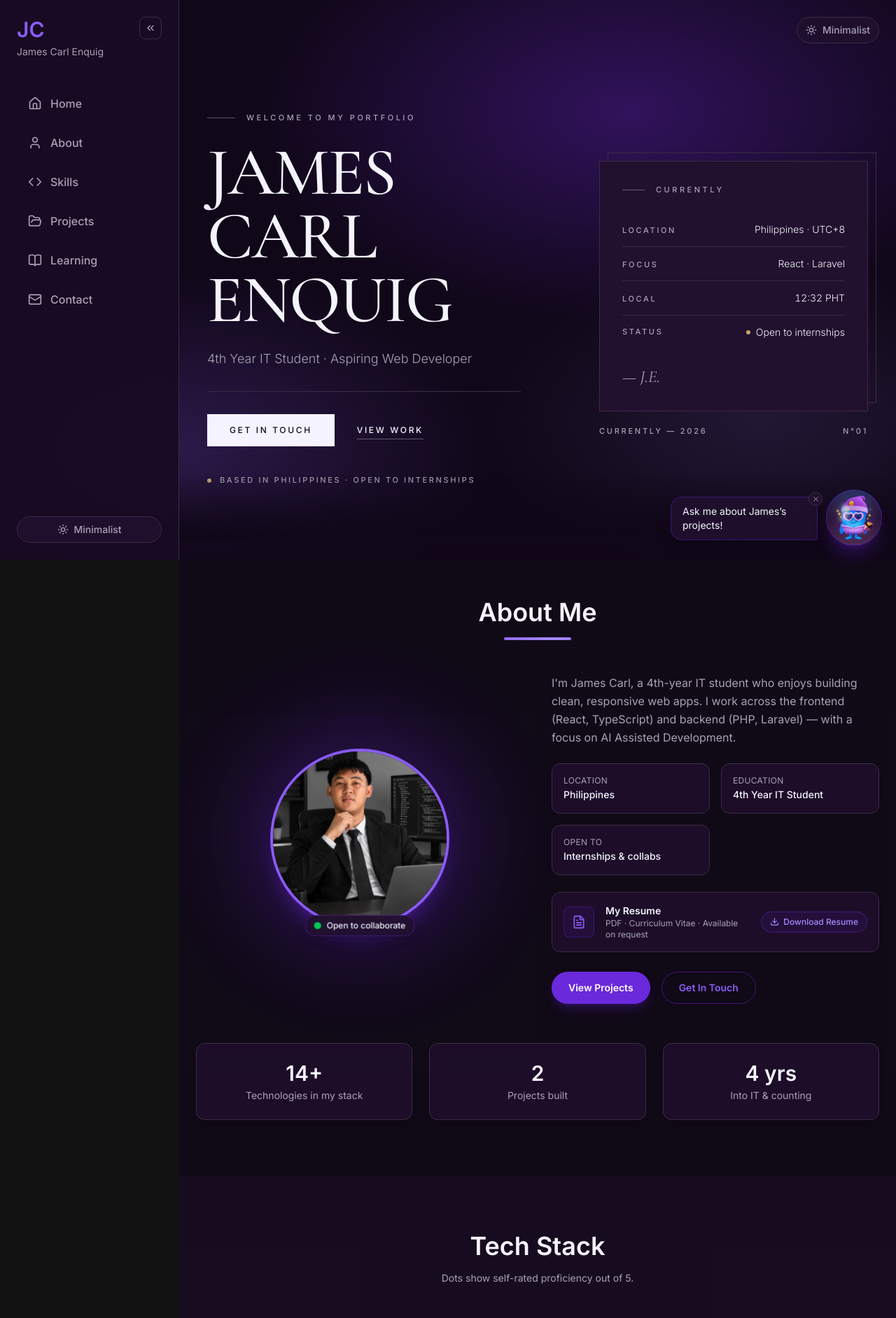
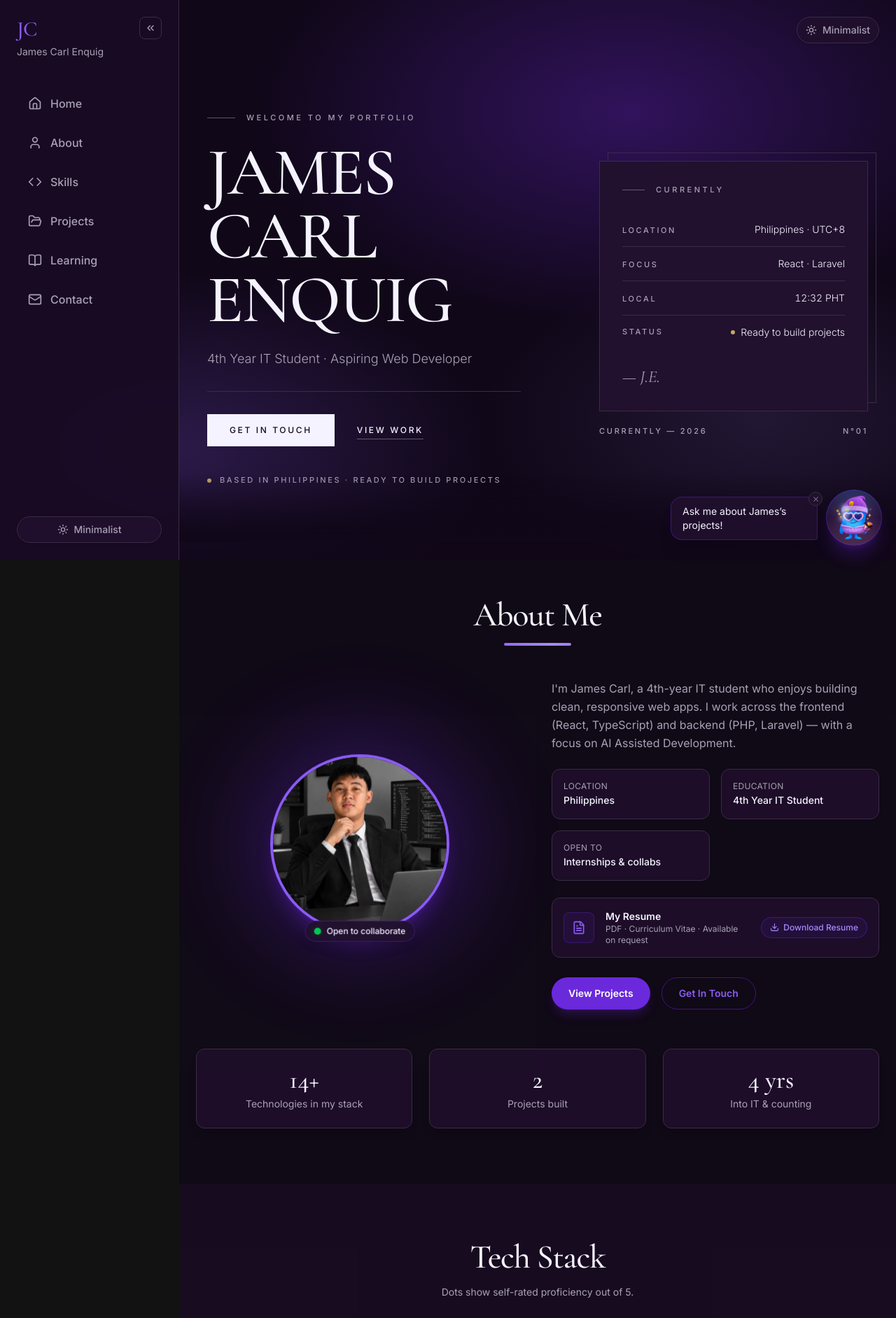
Before and after one commit to Jamesss09/Portfolio, a React (Vite) app in the folder my-portfolio/: page / in a window 1280 px wide. Shown: the top 1884 px of the page at 70% size. Built offline with nearby package versions, Linux system fonts and the light colour scheme.

Commit message:
Unify portfolio typography with Hero serif and fix Hero status wording

```diff
--- a/my-portfolio/src/components/About.tsx
+++ b/my-portfolio/src/components/About.tsx
@@ -37,7 +37,7 @@ const About = () => {
           viewport={{ once: true }}
           className="text-center mb-12"
         >
-          <h2 className="text-4xl font-bold text-text-primary mb-4">About Me</h2>
+          <h2 className="font-display text-5xl font-medium tracking-tight text-text-primary mb-4">About Me</h2>
           {/* Animated gradient underline */}
           <motion.div
             animate={{ backgroundPositionX: ['0%', '200%'] }}
@@ -148,7 +148,7 @@ const About = () => {
               whileHover={{ y: -4 }}
               className="rounded-xl border border-border bg-bg-card/80 p-6 text-center shadow-lg backdrop-blur-sm transition-colors hover:border-primary/50"
             >
-              <p className="text-3xl font-bold text-text-primary">{stat.value}</p>
+              <p className="font-display text-4xl font-medium text-text-primary">{stat.value}</p>
               <p className="text-sm text-text-secondary mt-1">{stat.label}</p>
             </motion.div>
           ))}
--- a/my-portfolio/src/components/Contact.tsx
+++ b/my-portfolio/src/components/Contact.tsx
@@ -129,7 +129,7 @@ const Contact = () => {
           viewport={{ once: true }}
           transition={{ duration: 0.6 }}
         >
-          <h2 className="text-4xl sm:text-5xl font-bold text-text-primary mb-4 text-center">
+          <h2 className="font-display text-5xl sm:text-6xl font-medium tracking-tight text-text-primary mb-4 text-center">
             LET'S BUILD SOMETHING
             <span className="text-primary-light block">TOGETHER</span>
           </h2>
@@ -148,7 +148,7 @@ const Contact = () => {
                 Available for internships &amp; collaboration
               </span>
 
-              <h3 className="text-2xl font-semibold text-text-primary mb-3">Let's connect</h3>
+              <h3 className="font-display text-3xl font-medium tracking-tight text-text-primary mb-3">Let's connect</h3>
               <p className="text-text-secondary mb-8">
                 The fastest way to reach me is the form — it lands straight in my inbox.
                 Prefer email or socials? Use the links below.
--- a/my-portfolio/src/components/GitHubContributions.tsx
+++ b/my-portfolio/src/components/GitHubContributions.tsx
@@ -18,7 +18,7 @@ const GitHubContributions = () => {
           transition={{ duration: 0.6 }}
           className="text-center mb-8"
         >
-          <h2 className="text-3xl sm:text-4xl font-bold text-text-primary mb-4 flex flex-wrap items-center justify-center gap-3">
+          <h2 className="font-display text-4xl sm:text-5xl font-medium tracking-tight text-text-primary mb-4 flex flex-wrap items-center justify-center gap-3">
             <GithubIcon width={30} height={30} className="text-primary-light" />
             Live GitHub Contributions
           </h2>
--- a/my-portfolio/src/components/Learning.tsx
+++ b/my-portfolio/src/components/Learning.tsx
@@ -20,7 +20,7 @@ const Learning = () => {
           transition={{ duration: 0.6 }}
           className="text-center mb-12"
         >
-          <h2 className="text-4xl font-bold text-text-primary mb-4">
+          <h2 className="font-display text-5xl font-medium tracking-tight text-text-primary mb-4">
             Learning Journey
           </h2>
         </motion.div>
--- a/my-portfolio/src/components/Projects.tsx
+++ b/my-portfolio/src/components/Projects.tsx
@@ -89,7 +89,7 @@ const Projects = () => {
           transition={{ duration: 0.6 }}
           className="text-center mb-12"
         >
-          <h2 className="text-4xl font-bold text-text-primary mb-4">Projects</h2>
+          <h2 className="font-display text-5xl font-medium tracking-tight text-text-primary mb-4">Projects</h2>
         </motion.div>
 
         {/* Carousel — a region so screen readers announce slide changes. */}
--- a/my-portfolio/src/components/Sidebar.tsx
+++ b/my-portfolio/src/components/Sidebar.tsx
@@ -27,7 +27,7 @@ const Sidebar = ({ collapsed, onToggle }: SidebarProps) => {
       <div className={cn('flex flex-col h-full transition-all duration-300', collapsed ? 'p-3' : 'p-6')}>
         <div className={cn('mb-10 flex items-start gap-2', collapsed ? 'flex-col items-center' : 'flex-row justify-between')}>
           <div className={cn(collapsed && 'flex flex-col items-center gap-1')}>
-            <h1 className="text-3xl font-bold text-primary-light">JC</h1>
+            <h1 className="font-display text-3xl font-medium tracking-tight text-primary-light">JC</h1>
             {!collapsed && <p className="text-sm text-text-secondary mt-1">James Carl Enquig</p>}
           </div>
           <button
--- a/my-portfolio/src/components/Skills.tsx
+++ b/my-portfolio/src/components/Skills.tsx
@@ -141,7 +141,7 @@ const Skills = () => {
           transition={{ duration: 0.6 }}
           className="text-center"
         >
-          <h2 className="text-4xl font-bold text-text-primary mb-4">Tech Stack</h2>
+          <h2 className="font-display text-5xl font-medium tracking-tight text-text-primary mb-4">Tech Stack</h2>
           <p className="text-sm text-text-secondary">
             Dots show self-rated proficiency out of 5.
           </p>
--- a/my-portfolio/src/components/ui/hero-1.tsx
+++ b/my-portfolio/src/components/ui/hero-1.tsx
@@ -111,7 +111,7 @@ export function Hero({
               aria-hidden
               className="inline-block h-1.5 w-1.5 rounded-full bg-[#c4a76a]"
             />
-            Based in Philippines · Open to internships
+            Based in Philippines · Ready to build projects
           </p>
         </div>
 
@@ -156,7 +156,7 @@ export function Hero({
                   </dt>
                   <dd className="flex items-center gap-2 text-sm font-light text-text-primary">
                     <span aria-hidden className="inline-block h-1.5 w-1.5 rounded-full bg-[#c4a76a]" />
-                    Open to internships
+                    Ready to build projects
                   </dd>
                 </div>
               </dl>
--- a/my-portfolio/src/index.css
+++ b/my-portfolio/src/index.css
@@ -188,6 +188,11 @@
   }
 }
 
+/* Portfolio type — Inter body, Cormorant Garamond display (matches Hero) */
+body {
+  font-family: var(--font-sans);
+}
+
 /* Smooth anchor navigation (also used by Jamelet's action links) */
 html {
   scroll-behavior: smooth;
```
